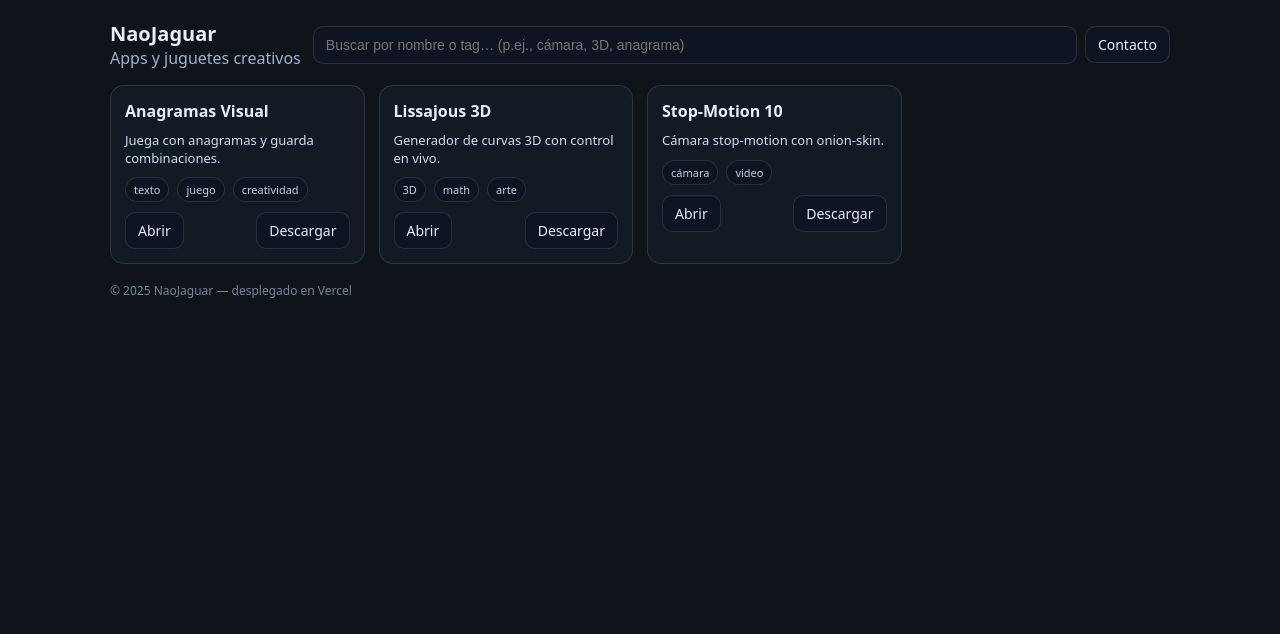
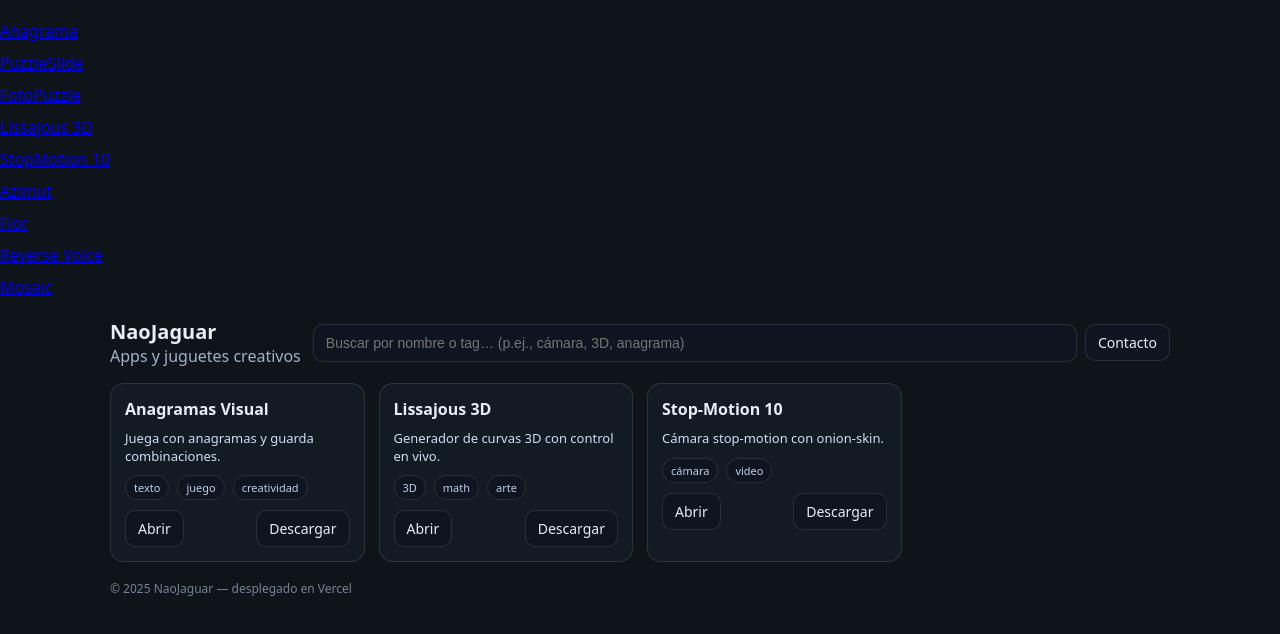
Before and after one commit to aragojuan-code/naojaguar, a plain HTML site: page index.html in a window 1280 px wide. Drawn offline with Linux system fonts and the light colour scheme.

Commit message:
Update index.html

```diff
--- a/index.html
+++ b/index.html
@@ -40,6 +40,18 @@
 </style>
 </head>
 <body>
+  <section id="apps" style="display:grid;gap:10px;margin-top:20px;">
+  <a href="https://anagrama.naojaguar.com" target="_blank">Anagrama</a>
+  <a href="https://puzzleslide.naojaguar.com" target="_blank">PuzzleSlide</a>
+  <a href="https://fotopuzzle.naojaguar.com" target="_blank">FotoPuzzle</a>
+  <a href="https://lissajous3d.naojaguar.com" target="_blank">Lissajous 3D</a>
+  <a href="https://stopmotion.naojaguar.com" target="_blank">StopMotion 10</a>
+  <a href="https://azimut.naojaguar.com" target="_blank">Azimut</a>
+  <a href="https://flor.naojaguar.com" target="_blank">Flor</a>
+  <a href="https://reversevoice.naojaguar.com" target="_blank">Reverse Voice</a>
+  <a href="https://mosaic.naojaguar.com" target="_blank">Mosaic</a>
+</section>
+
 <div class="wrap">
   <header>
     <div>
```
